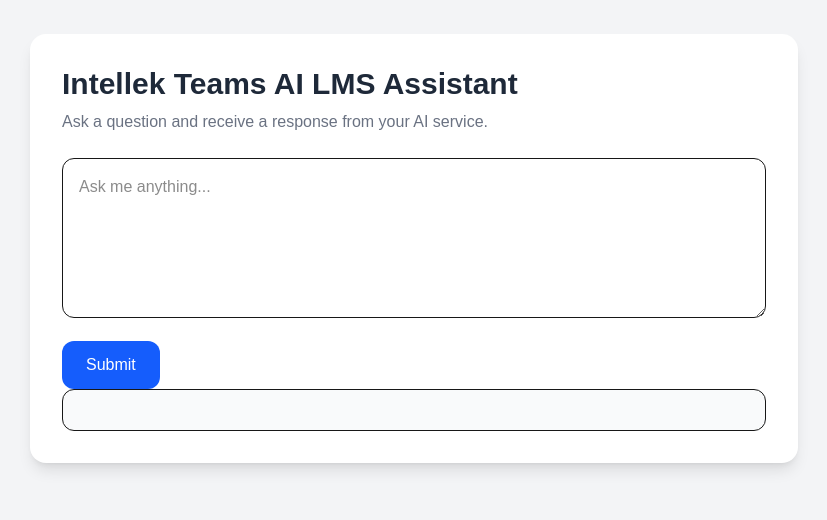
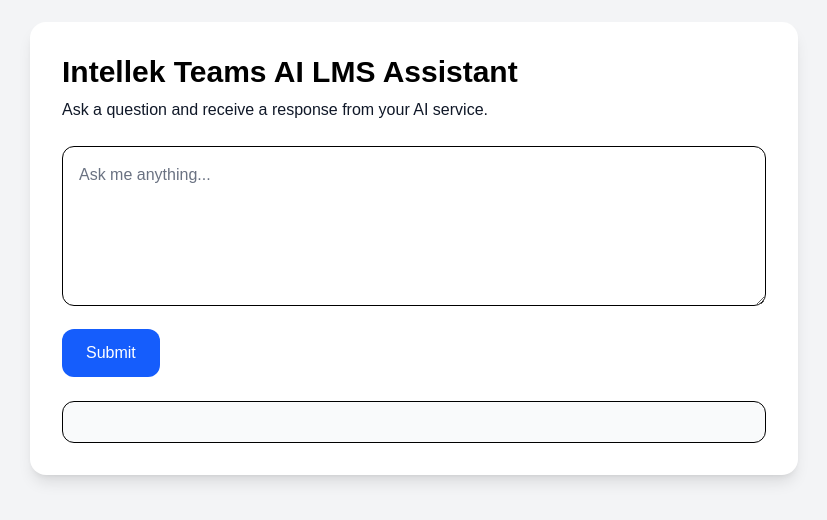
Before and after one commit to Jugs0101/teams-ai-app, a Next.js app: page / in a window 1280 px wide. Shown: the part 152-672 px from the top of the page, without its empty margins (226-1053 px from the left). Built offline with nearby package versions, Linux system fonts and the light colour scheme.

Commit message:
Changes!

```diff
--- a/app/page.tsx
+++ b/app/page.tsx
@@ -58,13 +58,14 @@ export default function Home() {
   }
 
   return (
-    <main className="min-h-screen bg-gray-100 flex items-center justify-center p-8">
+  <main className="min-h-screen bg-gray-100 flex items-center justify-center p-8 text-gray-900">
     <div className="w-full max-w-3xl bg-white rounded-2xl shadow-lg p-8">
-        <h1 className="text-3xl font-bold text-gray-800 mb-2">
+
+      <h1 className="text-3xl font-bold text-black mb-2">
         Intellek Teams AI LMS Assistant
       </h1>
 
-        <p className="text-gray-500 mb-6">
+      <p className="text-gray-900 mb-6">
         Ask a question and receive a response from your AI service.
       </p>
 
@@ -73,7 +74,18 @@ export default function Home() {
           value={question}
           onChange={(e) => setQuestion(e.target.value)}
           placeholder="Ask me anything..."
-            className="w-full h-40 p-4 border rounded-xl focus:outline-none focus:ring-2 focus:ring-blue-500"
+          className="
+            w-full
+            h-40
+            p-4
+            border
+            rounded-xl
+            text-black
+            placeholder:text-gray-500
+            focus:outline-none
+            focus:ring-2
+            focus:ring-blue-500
+          "
         />
 
         <button
@@ -85,13 +97,14 @@ export default function Home() {
         </button>
       </div>
 
-        <div className="bg-gray-50 border rounded-xl p-4 break-words">
+      <div className="bg-gray-50 border rounded-xl p-4 break-words text-black mt-6">
         {response.split("\n").map((line, idx) => (
           <p key={idx} className="mb-2 whitespace-pre-wrap">
             {renderResponse(line)}
           </p>
         ))}
       </div>
+
     </div>
   </main>
 );
```
Lines whose indentation alone changed are shown as unchanged.
